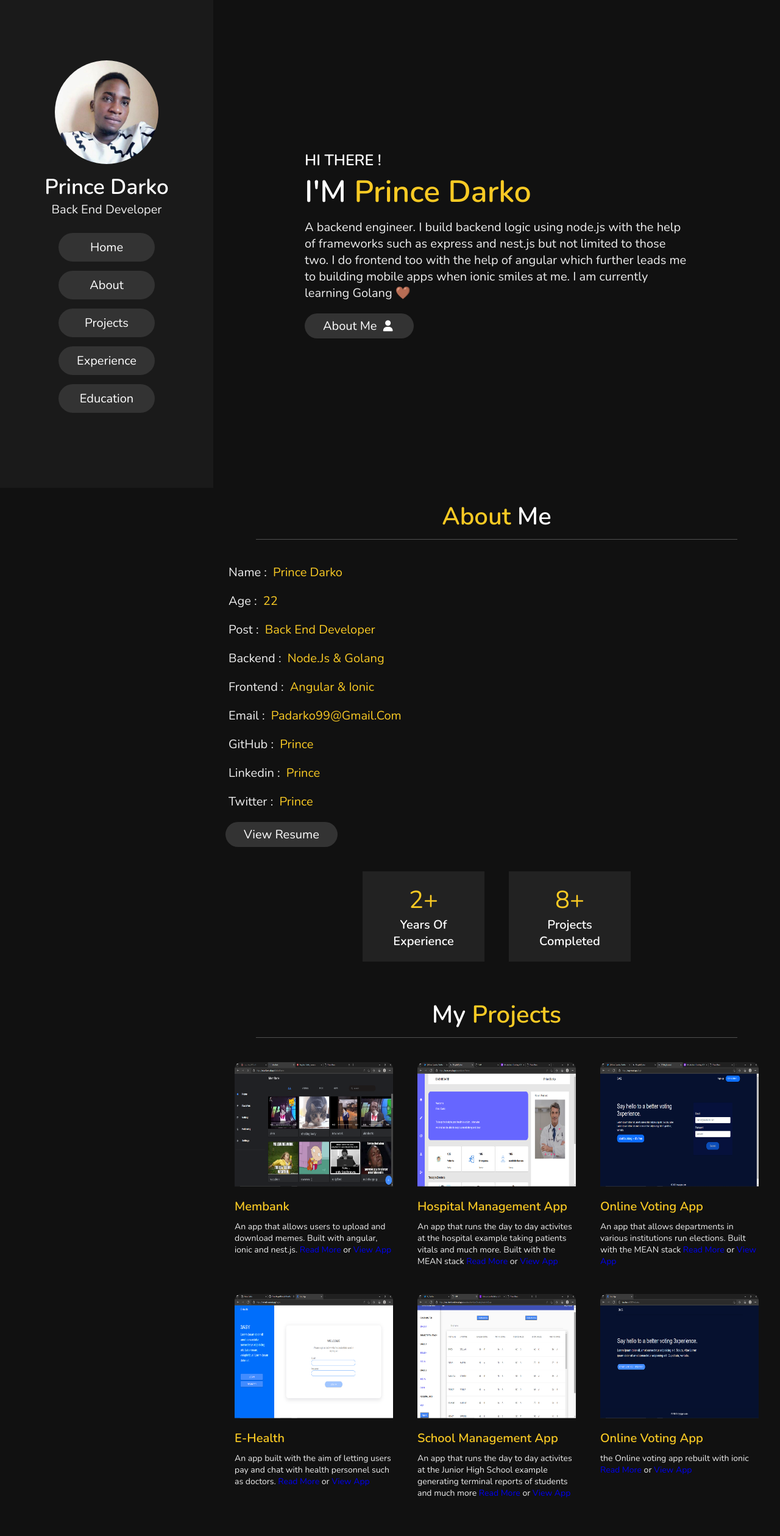
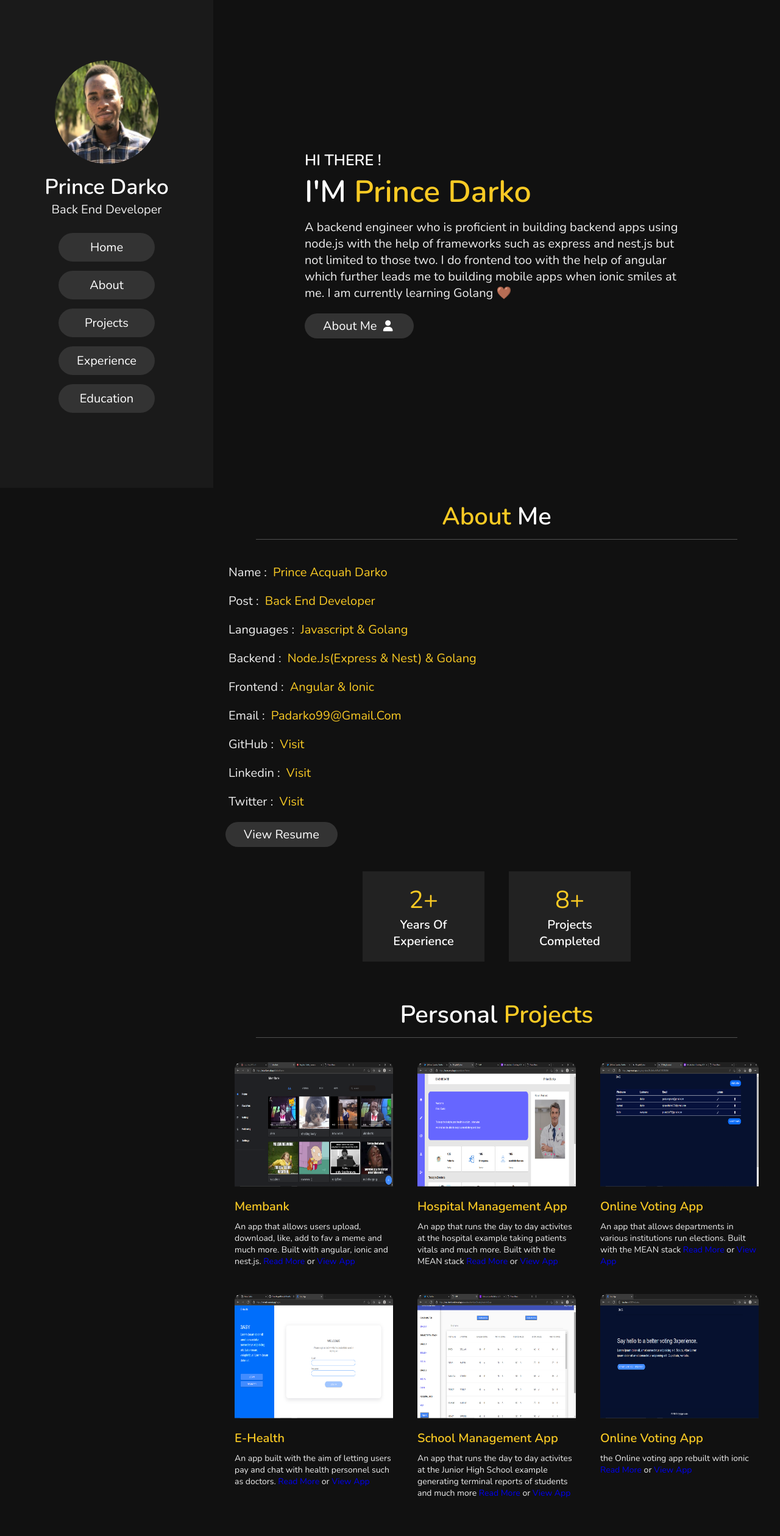
Before and after one commit to pdarko99/pdarko99.github.io, a plain HTML site: page index.html in a window 1280 px wide. Shown: the top 2519 px of the page at 61% size. Drawn offline with nearby package versions, Linux system fonts and the light colour scheme.

Commit message:
changed profile pic

```diff
--- a/index.html
+++ b/index.html
@@ -13,7 +13,7 @@
 
     <header>
         <div class="user">
-            <img src="old/img/avi.jpg" alt="">
+            <img src="old/c0576711ce298da62b2b7ef0218ba7d9~2.jpg" alt="">
             <h3 class="name">Prince Darko </h3>
             <p class="post"> back end developer</p>
         </div>
@@ -33,8 +33,8 @@
 
     <section class="home" id="home">
         <h3>HI THERE !</h3>
-        <h1>I'M <span>Prince Darko</span></h1>
-        <p> A backend engineer. I build backend logic using node.js with the help of frameworks such
+        <h1>I'M <span>Prince  Darko</span></h1>
+        <p> A backend engineer who is proficient in building backend apps using node.js with the help of frameworks such
              as express and nest.js but not limited to those two. I do frontend too with the help
             of angular which further leads me to building mobile apps when ionic smiles at me. I am currently
         learning Golang 🤎 </p>
@@ -47,15 +47,15 @@
         <h1 class="heading"><span>about </span>Me</h1>
         <div class="row">
             <div class="info">
-                <h3><span>name : </span> Prince Darko</h3>
-                <h3><span>age : </span> 22</h3>
+                <h3><span>name : </span> Prince Acquah Darko</h3>
                 <h3><span>post : </span> Back end developer</h3>
-                <h3><span>backend : </span> Node.js & Golang</h3>
+                <h3><span>languages : </span> Javascript & Golang</h3>
+                <h3><span>backend : </span> Node.js(express & nest) & Golang</h3>
                 <h3><span>frontend : </span> Angular & Ionic</h3>
                 <h3><span>Email : </span> padarko99@gmail.com</h3>
-                <h3><span>GitHub : </span> <a href="https://github.com/PrinceAcquahDarko">Prince</a></h3>
-                <h3><span>linkedin : </span> <a href="https://www.linkedin.com/in/prince-acquah-darko-95917817a/">Prince</a></h3>
-                <h3><span>Twitter : </span> <a href="https://twitter.com/kwamePrince_">Prince</a></h3>
+                <h3><span>GitHub : </span> <a href="https://github.com/PrinceAcquahDarko">visit</a></h3>
+                <h3><span>linkedin : </span> <a href="https://www.linkedin.com/in/prince-acquah-darko-95917817a/">visit</a></h3>
+                <h3><span>Twitter : </span> <a href="https://twitter.com/kwamePrince_">visit</a></h3>
                 <a href="#"><button class="btn">view resume</button></a>
 
             </div>
@@ -74,13 +74,13 @@
     </section>
 
     <section class="projects" id="projects">
-        <h3 class="heading">my <span>Projects</span></h3>
+        <h3 class="heading">Personal <span>Projects</span></h3>
         <div class="box-container">
             <div class="box">
                <img src="old/img/memz/1.png" alt="">
                <div class="info">
                    <h3>Membank</h3>
-                   <p>An app that allows users to upload and download memes. Built with angular, ionic and nest.js. <a href="https://github.com/PrinceAcquahDarko/memBank#readme">read more</a> or <a href="https://mbank.vercel.app/">view app</a></p>
+                   <p>An app that allows users upload, download, like, add to fav a meme and much more. Built with angular, ionic and nest.js. <a href="https://github.com/PrinceAcquahDarko/memBank#readme">read more</a> or <a href="https://mbank.vercel.app/">view app</a></p>
                </div>
             </div>
             <div class="box">
@@ -92,7 +92,7 @@
                 </div>
              </div>
              <div class="box">
-                <img src="old/img/evgweb/1.png" alt="">
+                <img src="old/img/evgweb/3.png" alt="">
                 <div class="info">
                     <h3>Online Voting App</h3>
                     <p>An app that allows departments in various institutions run elections. Built with the MEAN stack <a href="https://github.com/PrinceAcquahDarko/e_voting_backend.git">read more</a> or <a href="https://evg.vercel.app/">view app</a></p>
@@ -131,7 +131,7 @@
                 <i class="fas fa-graduation-cap"></i>
                 <span>2021</span>
                 <h3>Zuri Training</h3>
-                <p>Participated in the Zuri training program where i got the opportunity to work on an app which enables users view hospital locations around them. I had the
+                <p>Participated in the Zuri training program where I got the opportunity to work on an app which enables users view hospital locations around them. I had the
                     opportunity to enhance my node.js skills
                 </p>
             </div>
@@ -139,7 +139,7 @@
                 <i class="fas fa-graduation-cap"></i>
                 <span>2020</span>
                 <h3>Google Africa Developer Scholarship (GADS)</h3>
-                <p>Participated in the Google Africa Developer Scholarship program where i had the opportunity to work on an album app
+                <p>Participated in the Google Africa Developer Scholarship program where I had the opportunity to work on an album app
                      using angular. I also learnt node.js during the program.</p>
             </div>
         </div>
@@ -151,14 +151,14 @@
             <div class="box">
                 <i class="fas fa-graduation-cap"></i>
                 <span>2022</span>
-                <h3>University for Development Studies</h3>
-                <p>Pursuing a bachelor's degree in Computer Science</p>
+                <h3>University for Development Studies (Ghana)</h3>
+                <p>Pursuing a bachelor's degree in Computer Science <a class="here" href="">here</a>. </p>
             </div>
             <div class="box">
                 <i class="fas fa-graduation-cap"></i>
                 <span>2018</span>
                 <h3>Tema Secondary School</h3>
-                <p>Had my secondary school education where i studied General Science</p>
+                <p>Had my secondary school education where I studied General Science</p>
             </div>
         </div>
     </section>
--- a/styles.css
+++ b/styles.css
@@ -95,6 +95,10 @@ header{
     flex-flow: column;
     text-align: center;
 
+}
+
+.here{
+    text-transform: none;
 }
 
 .info > p a{
```
Also changed, not shown: old/c0576711ce298da62b2b7ef0218ba7d9~2.jpg (added).
